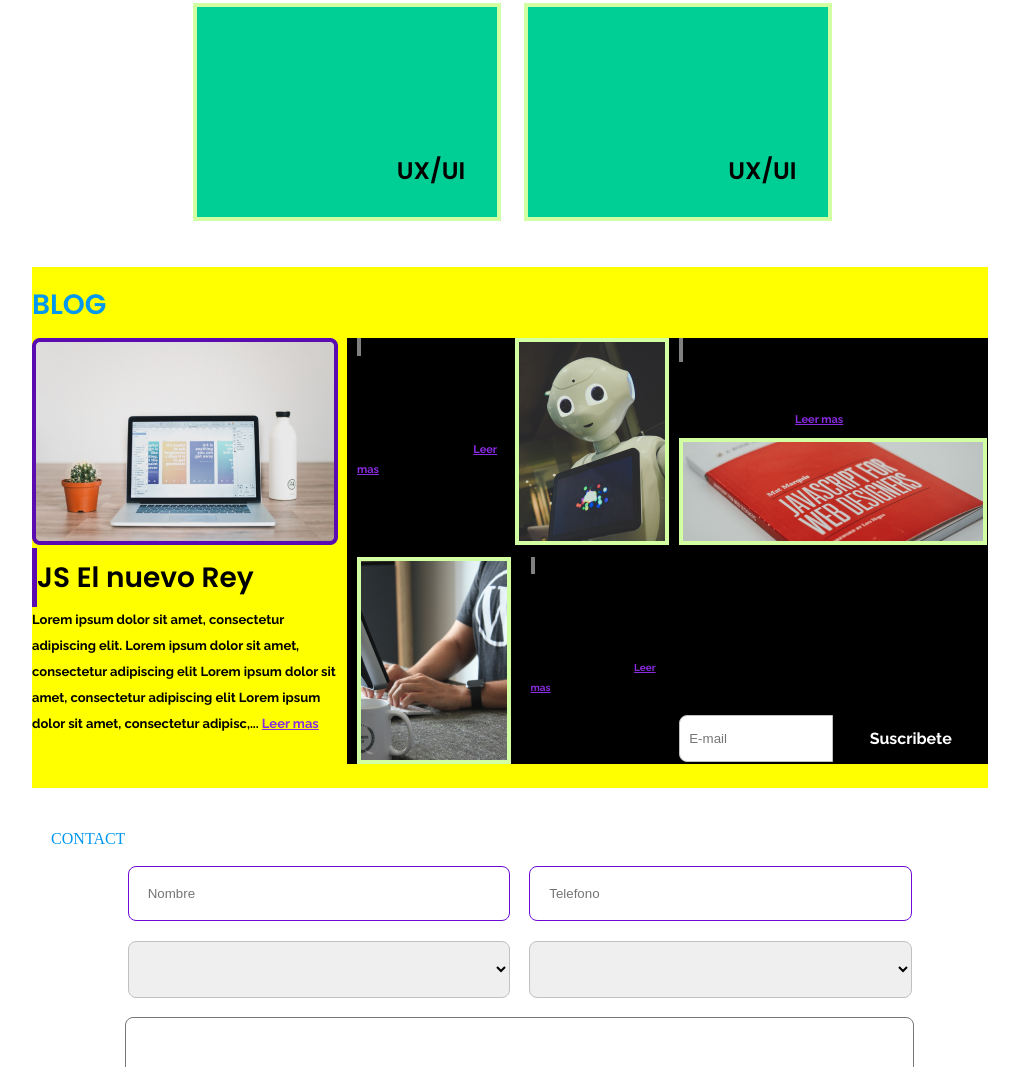
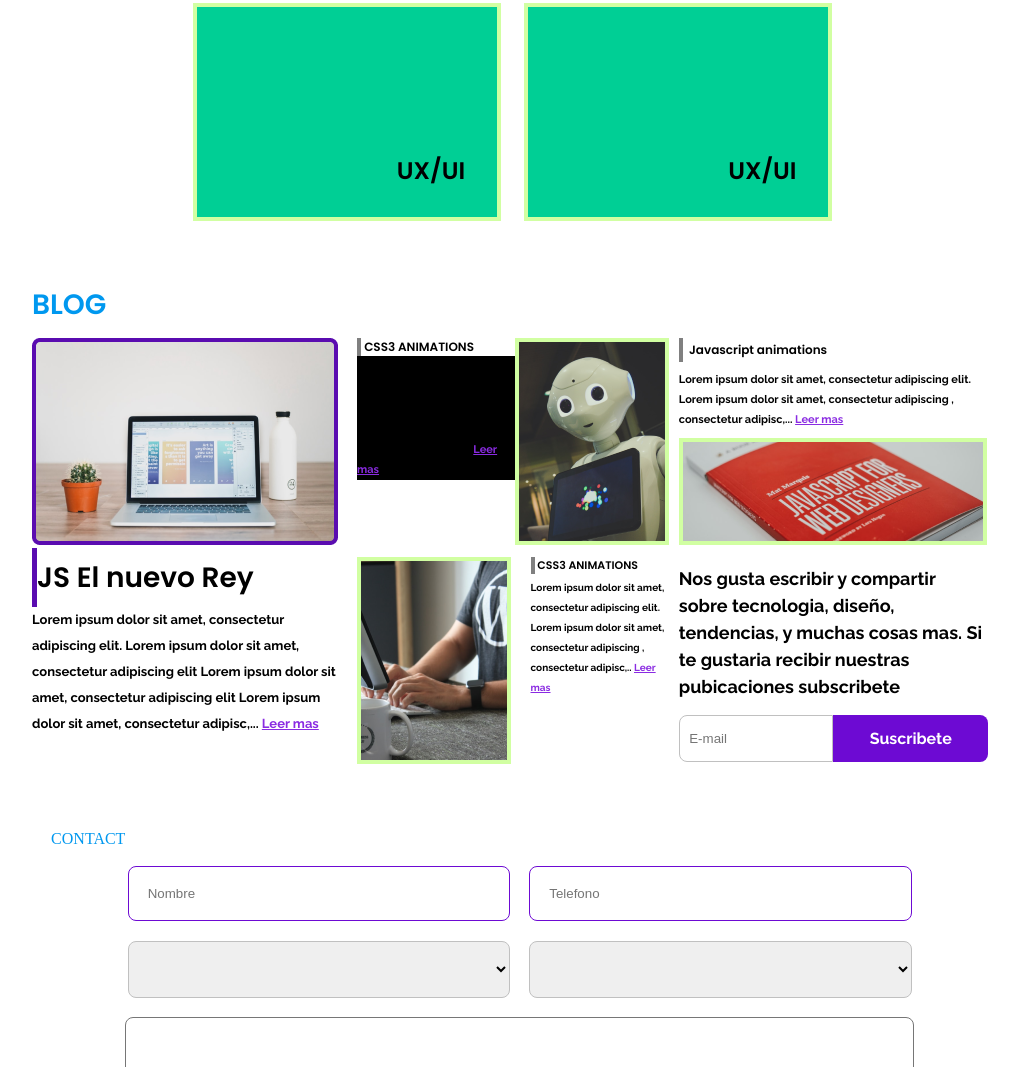
Before and after one commit to joseph2701/EjerciciosCodigo, a plain HTML site: page Tarea4/index.html in a window 1280 px wide. Shown: the part 1659-2726 px from the top of the page, without its empty margins (130-1149 px from the left). Drawn offline with Linux system fonts and the light colour scheme; a web font is replaced by a local one.

Commit message:
cambio 0301b

```diff
--- a/Tarea4/style/main.css
+++ b/Tarea4/style/main.css
@@ -8,13 +8,14 @@
   flex-direction: column;
   width: 956px;
   margin:auto;
+}
+
 header {
   display: flex;
   flex-direction: row;
   justify-content:space-between ;
   align-items: center;
   height: 5%;
-  }
 }
 
 
@@ -300,7 +301,6 @@ margin-top: 3.5%;
 .wrapper main .blog{
   display: flex;
   flex-direction: column;
-  background: yellow;
   padding-top: 2.5%;
   padding-bottom: 2.5%;
 }
@@ -336,7 +336,6 @@ margin-top: 3.5%;
 }
 
 .wrapper main .blog .panel_b{
-  background: black;
   width: 67%;
   display: flex;
   flex-wrap: wrap;
@@ -368,6 +367,7 @@ margin-top: 3.5%;
   font-size: 11px;
   font-weight: normal;
   line-height: 20px;
+  background-color : black;
 }
 
 .wrapper main .blog .panel_b  .space_2 .description_b figure {
@@ -473,6 +473,7 @@ margin-top: 3.5%;
   text-align: center;
   color: white;
   font-family: "raleway";
+  background-color : #6D0AD3;
 }
 
 .wrapper main .contact{
```
Lines whose indentation alone changed are shown as unchanged.
